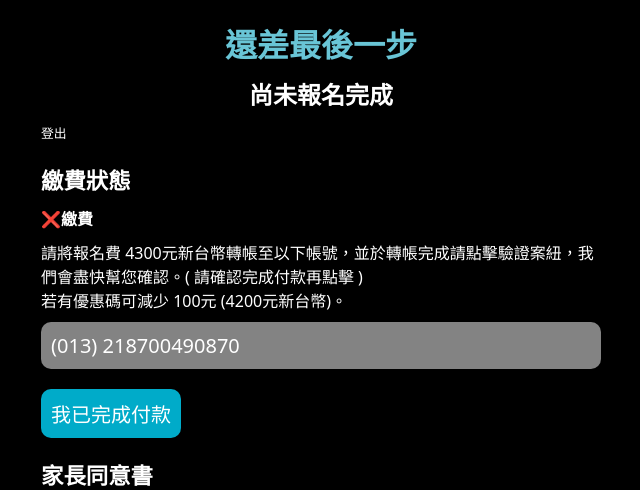
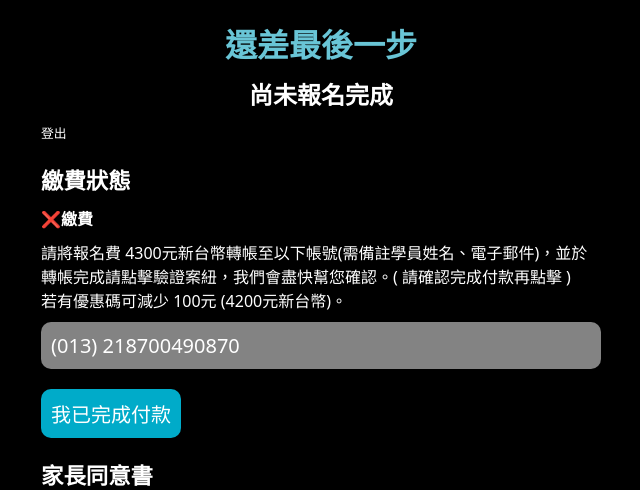
Before and after one commit to SCAICT/112-winter-camp, a Django app: template back-end/flask/templates/lastStep.html in a window 1280 px wide. Shown: the top 490 px of the page, without its empty margins (319-959 px from the left). Run offline with Django 4.2, Linux system fonts and the light colour scheme; the template is opened without the code that fills it, so the values that code supplies are empty.

Commit message:
Update lastStep.html

```diff
--- a/back-end/flask/templates/lastStep.html
+++ b/back-end/flask/templates/lastStep.html
@@ -187,7 +187,7 @@
             </h4>
             <p>
                 請將報名費
-                4300元新台幣轉帳至以下帳號，並於轉帳完成請點擊驗證案紐，我們會盡快幫您確認。(
+                4300元新台幣轉帳至以下帳號(需備註學員姓名、電子郵件)，並於轉帳完成請點擊驗證案紐，我們會盡快幫您確認。(
                 請確認完成付款再點擊 )
                 <br />
                 若有優惠碼可減少 100元 (4200元新台幣)。
```
